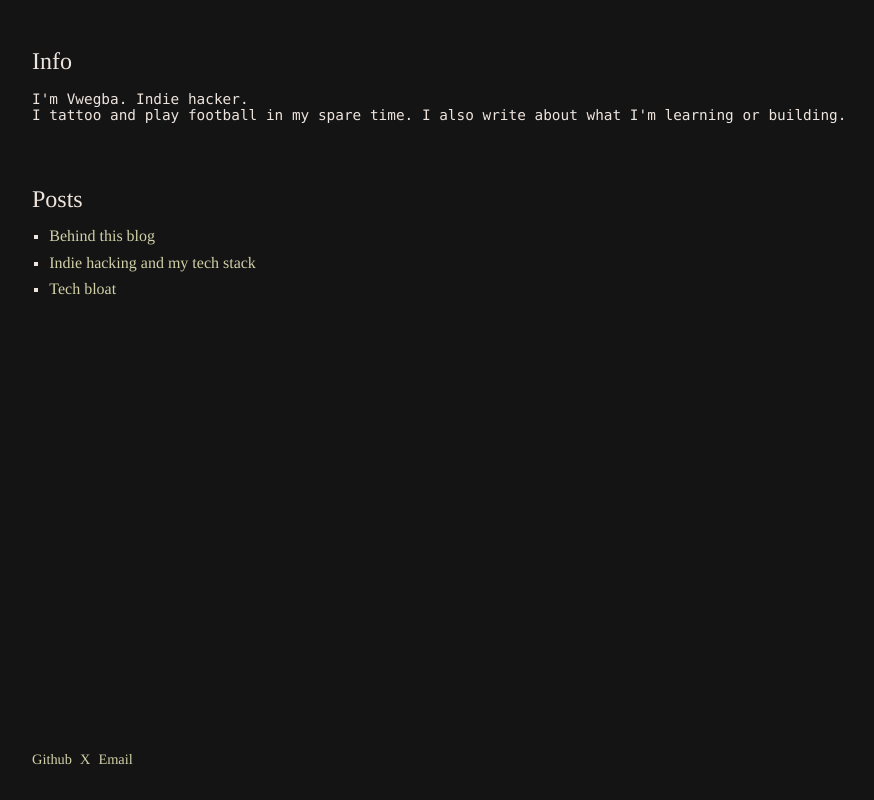
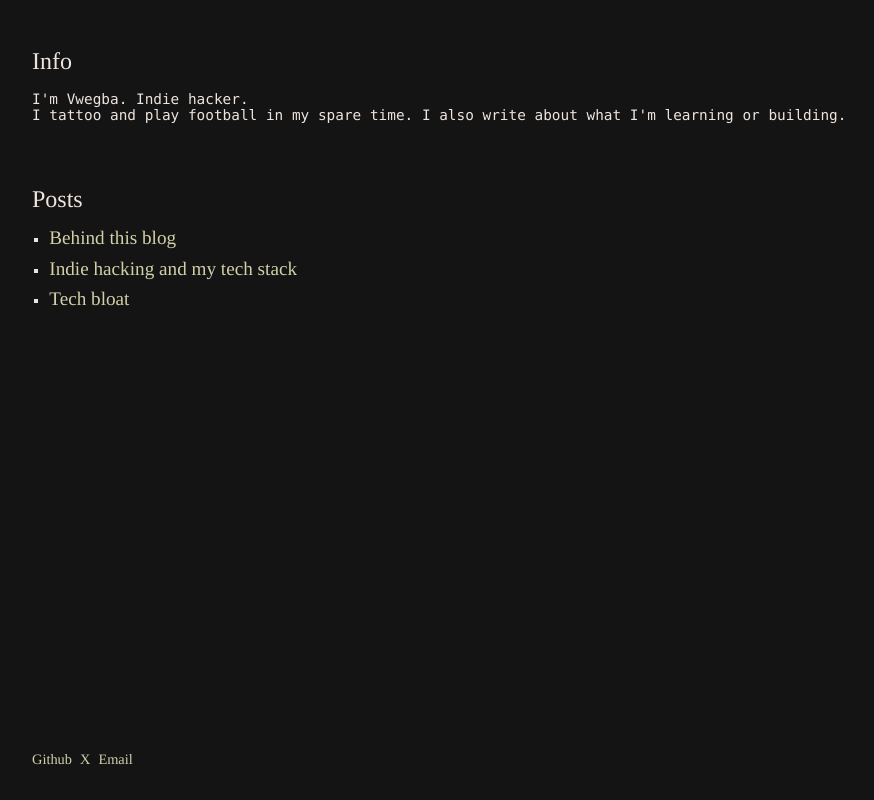
Before and after one commit to heisvwegba/Blog, an Eleventy site: page index.html in a window 1280 px wide. Shown: the whole page, without its empty margins (0-874 px from the left). Built offline with nearby package versions, Linux system fonts and the light colour scheme; Eleventy itself is replaced by a stand-in of ours; files that its build step writes are made by us from their sources; a web font is replaced by a local one.

Commit message:
Minor fix

```diff
--- a/css/style.css
+++ b/css/style.css
@@ -33,6 +33,10 @@ ul {
     & li {
         margin-bottom: .3em;
         list-style: square inside;
+    }
+
+    & a {
+        font-size: 1.2rem;
     }
 }
 
```
